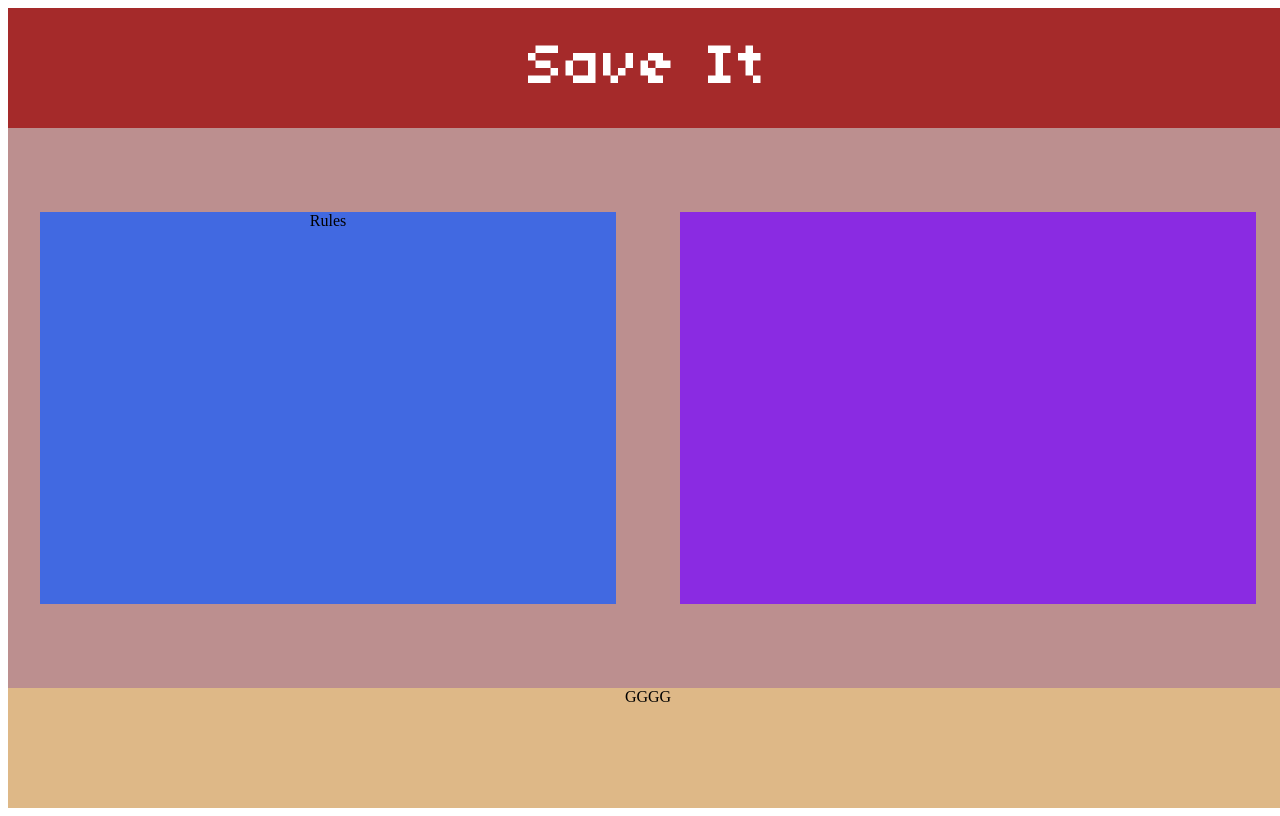
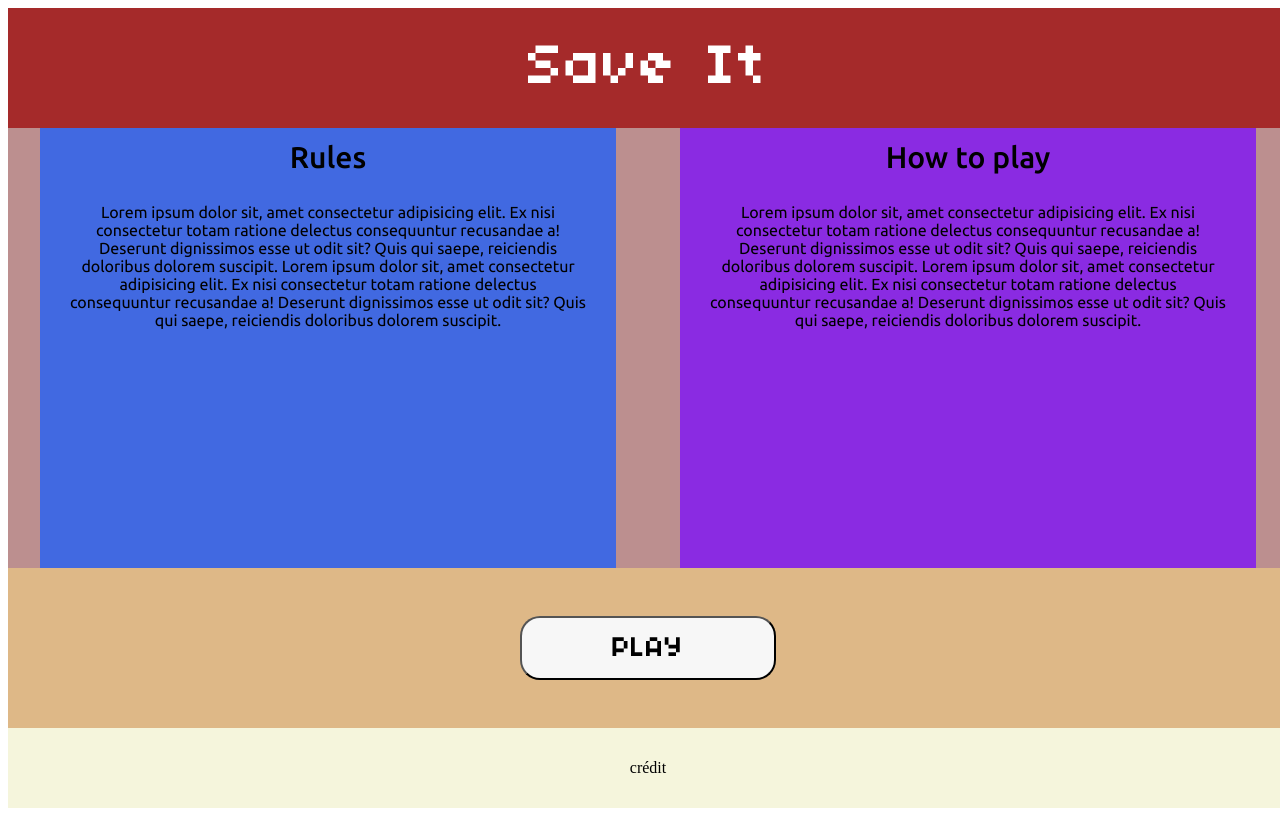
Before and after one commit to Nstampfli/Js-Groupe9ICO, a website built with Parcel: page src/screens/home.html in a window 1280 px wide. Built offline with nearby package versions, Linux system fonts and the light colour scheme.

Commit message:
adding element on the homepage

```diff
--- a/src/screens/home.html
+++ b/src/screens/home.html
@@ -14,11 +14,40 @@
         </div>
         <div class="containerHomepage--middleFlex">
           <div class="containerHomepage--middleFlex--rules">
-            Rules
+            <h2 class="containerHomepage--middleFlex--rules--title">Rules</h2>
+            <p class="containerHomepage--middleFlex--rules--text">
+              Lorem ipsum dolor sit, amet consectetur adipisicing elit. Ex nisi
+              consectetur totam ratione delectus consequuntur recusandae a!
+              Deserunt dignissimos esse ut odit sit? Quis qui saepe, reiciendis
+              doloribus dolorem suscipit. Lorem ipsum dolor sit, amet
+              consectetur adipisicing elit. Ex nisi consectetur totam ratione
+              delectus consequuntur recusandae a! Deserunt dignissimos esse ut
+              odit sit? Quis qui saepe, reiciendis doloribus dolorem suscipit.
+            </p>
           </div>
-          <div class="containerHomepage--middleFlex--howToPlay"></div>
+          <div class="containerHomepage--middleFlex--howToPlay">
+            <h2 class="containerHomepage--middleFlex--howToPlay--title">
+              How to play
+            </h2>
+            <p class="containerHomepage--middleFlex--howToPlay--text">
+              Lorem ipsum dolor sit, amet consectetur adipisicing elit. Ex nisi
+              consectetur totam ratione delectus consequuntur recusandae a!
+              Deserunt dignissimos esse ut odit sit? Quis qui saepe, reiciendis
+              doloribus dolorem suscipit. Lorem ipsum dolor sit, amet
+              consectetur adipisicing elit. Ex nisi consectetur totam ratione
+              delectus consequuntur recusandae a! Deserunt dignissimos esse ut
+              odit sit? Quis qui saepe, reiciendis doloribus dolorem suscipit.
+            </p>
+          </div>
         </div>
-        <div class="containerHomepage--bottomFlex">GGGG</div>
+        <div class="containerHomepage--bottomFlex">
+          <button class="containerHomepage--bottomFlex-enterButton">
+            Play
+          </button>
+        </div>
+        <div class="containerHomepage--creditFlex">
+          crédit
+        </div>
       </section>
     </main>
   </body>
--- a/src/scss/style_home.scss
+++ b/src/scss/style_home.scss
@@ -1,3 +1,5 @@
+@import url("https://fonts.googleapis.com/css?family=Ubuntu:400,500,500i,700,700i&display=swap");
+
 @font-face {
   font-family: "Title font";
   src: url("../assets/font/04B_03__.TTF");
@@ -29,27 +31,71 @@
   justify-content: space-around;
   align-items: center;
   width: 100vw;
-  height: 70%;
+  height: 55%;
   background-color: rosybrown;
 
   .containerHomepage--middleFlex--rules {
     background-color: royalblue;
     width: 45%;
-    height: 70%;
+    height: 100%;
     text-align: center;
+
+    .containerHomepage--middleFlex--rules--title {
+      font-weight: 500;
+      font-family: "Ubuntu", sans-serif;
+      font-size: 30px;
+      margin-top: 2%;
+    }
+
+    .containerHomepage--middleFlex--rules--text {
+      font-family: "Ubuntu", sans-serif;
+      margin: 5%;
+    }
   }
 
   .containerHomepage--middleFlex--howToPlay {
     background-color: blueviolet;
     width: 45%;
-    height: 70%;
+    height: 100%;
+    text-align: center;
+
+    .containerHomepage--middleFlex--howToPlay--title {
+      font-weight: 500;
+      font-family: "Ubuntu", sans-serif;
+      font-size: 30px;
+      margin-top: 2%;
+    }
+
+    .containerHomepage--middleFlex--howToPlay--text {
+      font-family: "Ubuntu", sans-serif;
+      margin: 5%;
+    }
   }
 }
 
 .containerHomepage--bottomFlex {
   width: 100vw;
-  height: 15%;
+  height: 20%;
   display: flex;
   justify-content: center;
+  align-items: center;
   background-color: burlywood;
+
+  .containerHomepage--bottomFlex-enterButton {
+    width: 20%;
+    height: 40%;
+    background-color: #f7f7f7;
+    border-radius: 20px;
+    font-family: "Title font", sans-serif;
+    font-size: 30px;
+    text-transform: uppercase;
+  }
 }
+
+.containerHomepage--creditFlex {
+  display: flex;
+  height: 10%;
+  background-color: beige;
+  justify-content: center;
+  align-items: center;
+}
```
